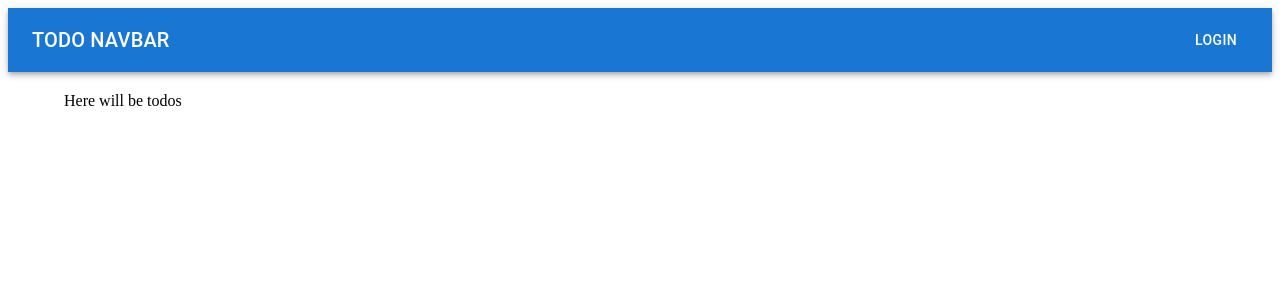
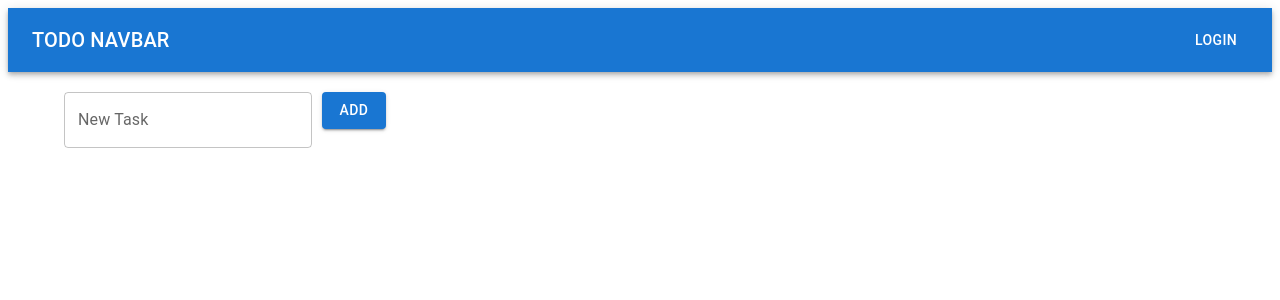
Before and after one commit to sensaur/signals, a Next.js app: page / in a window 1280 px wide. Shown: the top 300 px of the page. Built offline with nearby package versions, Linux system fonts and the light colour scheme.

Commit message:
feat: add TodoList

```diff
--- a/src/app/page.js
+++ b/src/app/page.js
@@ -1,12 +1,13 @@
 import Container from '@mui/material/Container';
 import NavBar from "@/components/NavBar";
+import TodoList from "@/components/TodoList";
 
 export default function Home() {
   return (
     <main>
       <NavBar/>
       <Container>
-        Here will be todos
+        <TodoList/>
       </Container>
     </main>
   )
--- /dev/null
+++ b/src/components/TodoList.js
@@ -0,0 +1,45 @@
+'use client'
+import { useState } from 'react';
+import { TextField, Button, List, ListItem, ListItemText, Checkbox } from '@mui/material';
+
+const TodoList = () => {
+  const [tasks, setTasks] = useState([]);
+  const [newTask, setNewTask] = useState('');
+
+  const handleAddTask = () => {
+    if (newTask) {
+      setTasks([...tasks, { text: newTask, isCompleted: false }]);
+      setNewTask('');
+    }
+  };
+
+  const toggleTask = (index) => {
+    const newTasks = [...tasks];
+    newTasks[index].isCompleted = !newTasks[index].isCompleted;
+    setTasks(newTasks);
+  };
+
+  return (
+    <div>
+      <TextField
+        label="New Task"
+        value={newTask}
+        onChange={(e) => setNewTask(e.target.value)}
+        style={{ marginRight: '10px' }}
+      />
+      <Button variant="contained" color="primary" onClick={handleAddTask}>
+        Add
+      </Button>
+      <List>
+        {tasks.map((task, index) => (
+          <ListItem key={index} button onClick={() => toggleTask(index)}>
+            <Checkbox checked={task.isCompleted} />
+            <ListItemText primary={task.text} />
+          </ListItem>
+        ))}
+      </List>
+    </div>
+  );
+};
+
+export default TodoList;
```
